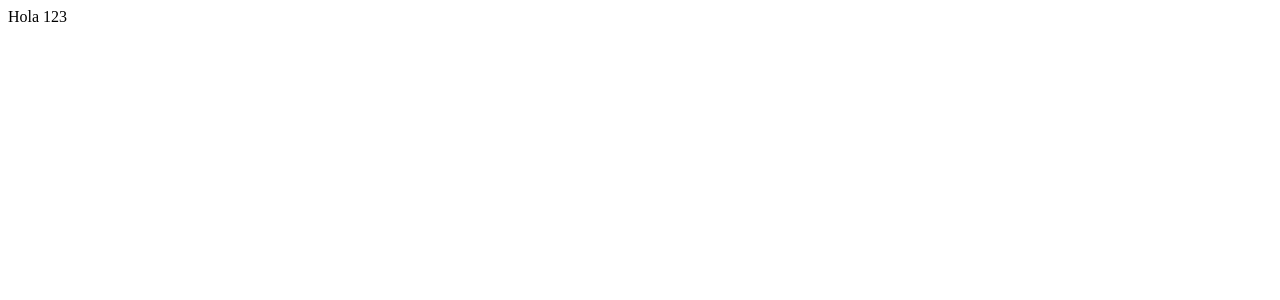
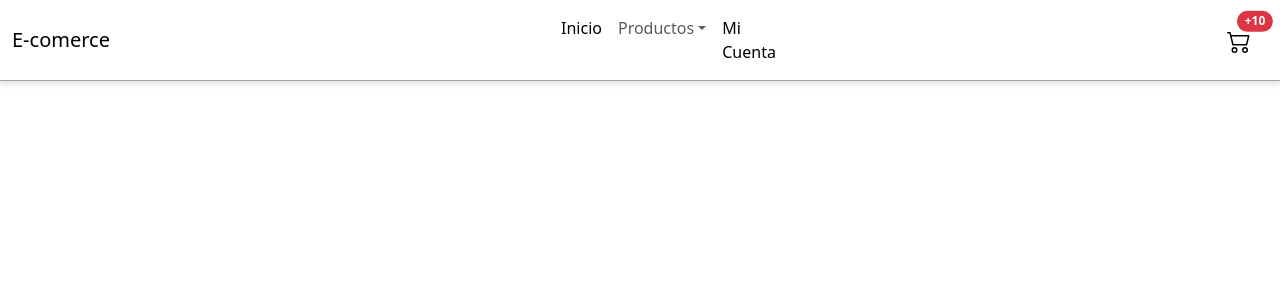
Before and after one commit to NahuelOK/Suplex, a React (Create React App) app: page / in a window 1280 px wide. Shown: the top 300 px of the page. Built offline with nearby package versions, Linux system fonts and the light colour scheme.

Commit message:
Primeras interacciones y base de datos creada

```diff
--- a/public/index.html
+++ b/public/index.html
@@ -40,4 +40,5 @@
       To create a production bundle, use `npm run build` or `yarn build`.
     -->
   </body>
+  <script src="https://cdn.jsdelivr.net/npm/bootstrap@5.3.0/dist/js/bootstrap.bundle.min.js"></script>
 </html>
--- a/src/App.js
+++ b/src/App.js
@@ -1,10 +1,17 @@
-
-
+import Home from './pages/Home';
+import"bootstrap/dist/css/bootstrap.min.css";
+import { BrowserRouter as Router, Routes, Route} from 'react-router-dom';
 
 function App() {
-    return (
-      <div>Hola 123</div>
-    );
-  }
+  return (
+    <div>
+      <Router>
+        <Routes>
+          <Route path="/" element={<Home/>} />
+        </Routes>
+      </Router>
+    </div>
+  );
+}
 
 export default App;
--- /dev/null
+++ b/src/components/CartWidget/CartWidget.js
@@ -0,0 +1,13 @@
+import cart from './assets/cart2.svg'
+
+const CartWidget = () =>{
+    return(
+        <button type="button" class="btn position-relative">
+           <img src={cart} className='ajust-carro'/>
+        <span class="position-absolute top-0 start-98 translate-middle badge rounded-pill bg-danger">
+            +10
+        </span>
+    </button>
+    )
+}
+export default CartWidget;
--- /dev/null
+++ b/src/components/Contador/contador.css
@@ -0,0 +1,6 @@
+.ajust-contador{
+    display: flex;
+    justify-content: center;
+    gap: 24px;
+    align-items: baseline;
+}
--- /dev/null
+++ b/src/components/NavBar/NavBar.js
@@ -0,0 +1,37 @@
+import CartWidget from "../CartWidget/CartWidget";
+import "./navBar.css"
+import {Link} from 'react-router-dom';
+
+const NavBar = () => {
+    return(
+        <nav className="navbar navbar-expand-lg color-nav">
+            <div className="container-fluid ajust-navbar">
+                <Link className="navbar-brand" to="/">E-comerce</Link>
+                <button className="navbar-toggler" type="button" data-bs-toggle="collapse" data-bs-target="#navbarSupportedContent" aria-controls="navbarSupportedContent" aria-expanded="false" aria-label="Toggle navigation">
+                    <span className="navbar-toggler-icon"></span>
+                </button>
+                <div className="collapse navbar-collapse" id="navbarSupportedContent">
+                    <ul className="navbar-nav me-auto mb-2 mb-lg-0">
+                        <li className="nav-item">
+                            <Link className="nav-link active" to="/">Inicio</Link>
+                        </li>
+                        <li className="nav-item dropdown">
+                            <a className="nav-link dropdown-toggle" role="button" data-bs-toggle="dropdown" aria-expanded="false">Productos</a>
+                            <ul className="dropdown-menu">
+                                <li><a className="dropdown-item" href="#">Electronica</a></li>
+                                <li><a className="dropdown-item" href="#">Componentes</a></li>
+                                <li><hr className="dropdown-divider" /></li>
+                                <li><a className="dropdown-item" href="#">Conexiones</a></li>
+                            </ul>
+                        </li>
+                        <li className="nav-item">
+                        <Link className="nav-link active" to="/mi-cuenta">Mi Cuenta</Link>
+                        </li>
+                    </ul>
+                </div>
+                <CartWidget/>
+            </div>
+        </nav>
+    );
+}
+export default NavBar;
--- /dev/null
+++ b/src/components/NavBar/navBar.css
@@ -0,0 +1,12 @@
+.color-nav{
+    background-color: rgb(255, 255, 255);
+    border-bottom: solid 1px rgba(43, 43, 43, 0.445);
+    box-shadow: 0px 4px 6px rgba(0, 0, 0, 0.1);
+}
+.ajust-navbar{
+    gap: 34%;
+}
+.ajust-carro{
+    height: 24px;
+    margin-right: 4px;
+}
--- /dev/null
+++ b/src/pages/Home.js
@@ -0,0 +1,9 @@
+import NavBar from "../components/NavBar/NavBar";
+
+const Home = ()=>{
+    return(
+        <NavBar/>
+    )
+}
+
+export default Home;
```
Also changed, not shown: package.json (+7 -0 lines), src/components/Card.js (added, +33 -0 lines), src/components/Contador/Contador.js (added, +31 -0 lines), src/config/firebase.js (+3 -5 lines), src/components/CartWidget/assets/cart2.svg (added), 1 other file (tests, documents, lock files or other folders).
